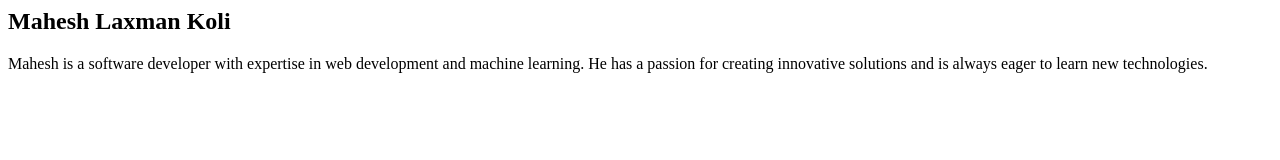
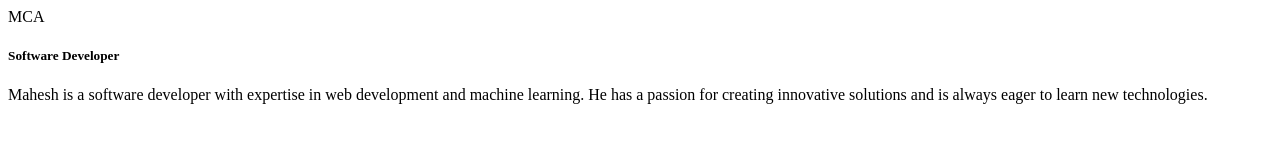
Before and after one commit to maheshkoli4206/MyProject, a plain HTML site: page index.html in a window 1280 px wide. Drawn offline with Linux system fonts and the light colour scheme.

Commit message:
MCA added

```diff
--- a/index.html
+++ b/index.html
@@ -1,3 +1,3 @@
-<h2>Mahesh Laxman Koli</h2>
-
+<p>MCA</p>
+<h5>Software Developer</h5>
 <p>Mahesh is a software developer with expertise in web development and machine learning. He has a passion for creating innovative solutions and is always eager to learn new technologies.</p>
```
